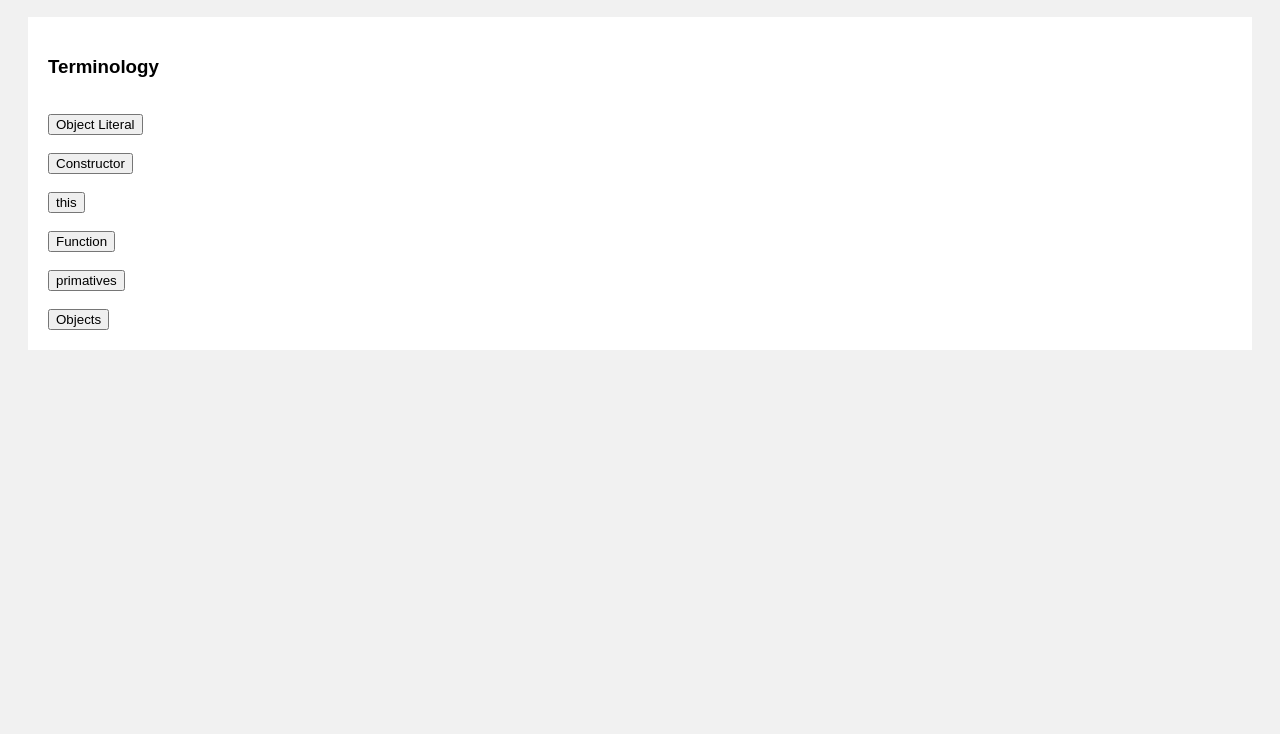
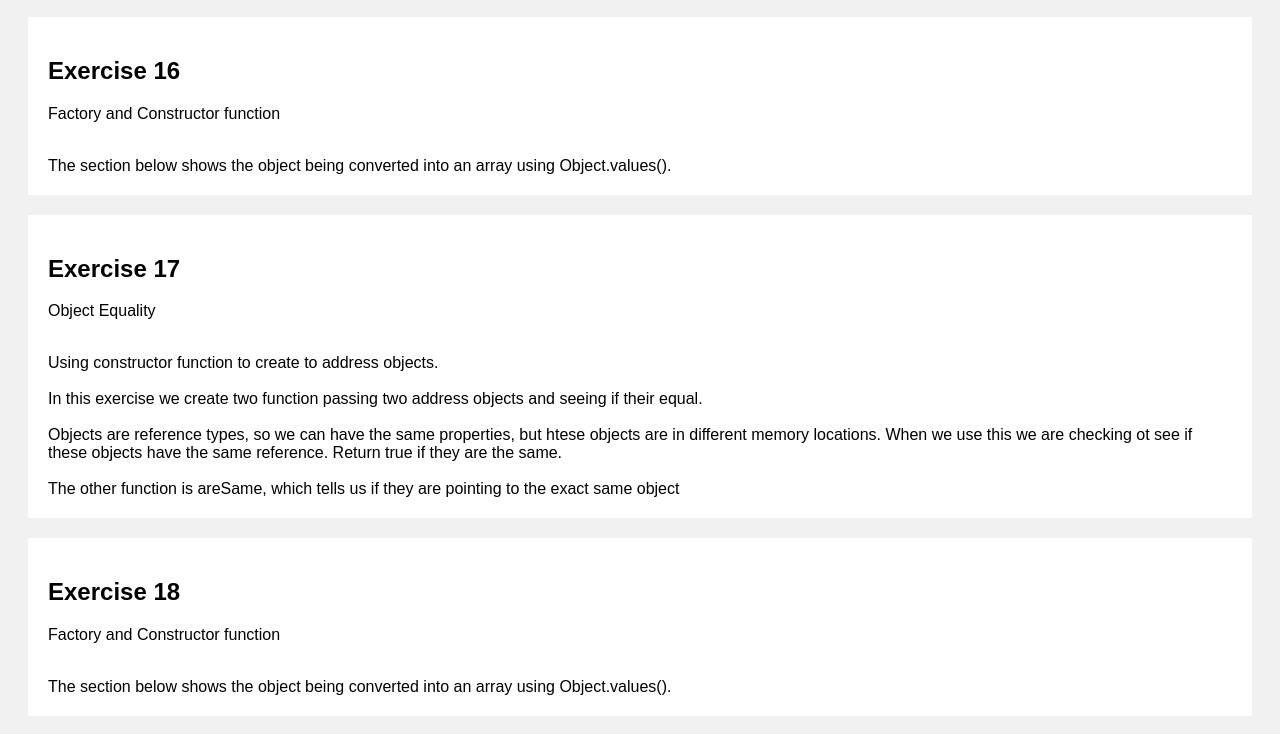
Before and after one commit to Efury1/ultimateJavascript, a plain HTML site: page Objects/index.html in a window 1280 px wide. Shown: the part 5226-5960 px from the top of the page. Before the commit the page ends 5604 px from the top, so only its background shows below. Drawn offline with Linux system fonts and the light colour scheme.

Commit message:
Exercise 17: Complete constructor function

```diff
--- a/Objects/index.html
+++ b/Objects/index.html
@@ -283,6 +283,25 @@ body {
       <img src="Exercise15.png" alt="Address object printed to console">
       <br>The section below shows the object being converted into an array using Object.values().</br>
     </div>
+    <div class="card">
+      <h2>Exercise 16</h2>
+      <p>Factory and Constructor function</p>
+      <br>The section below shows the object being converted into an array using Object.values().</br>
+    </div>
+    <div class="card">
+      <h2>Exercise 17</h2>
+      <p>Object Equality</p>
+      <br>Using constructor function to create to address objects. </br>
+      <br>In this exercise we create two function passing two address objects and seeing if their equal.</br>
+      <br>Objects are reference types, so we can have the same properties, but htese objects are in different memory locations.
+      When we use this we are checking ot see if these objects have the same reference. Return true if they are the same.</br>
+      <br>The other function is areSame, which tells us if they are pointing to the exact same object</br>
+    </div>
+    <div class="card">
+      <h2>Exercise 18</h2>
+      <p>Factory and Constructor function</p>
+      <br>The section below shows the object being converted into an array using Object.values().</br>
+    </div>
   </div>
   <div class="card">
     <h3>Terminology</h3>
```
Also changed, not shown: Objects/Exercise17.js (+21 -0 lines).
